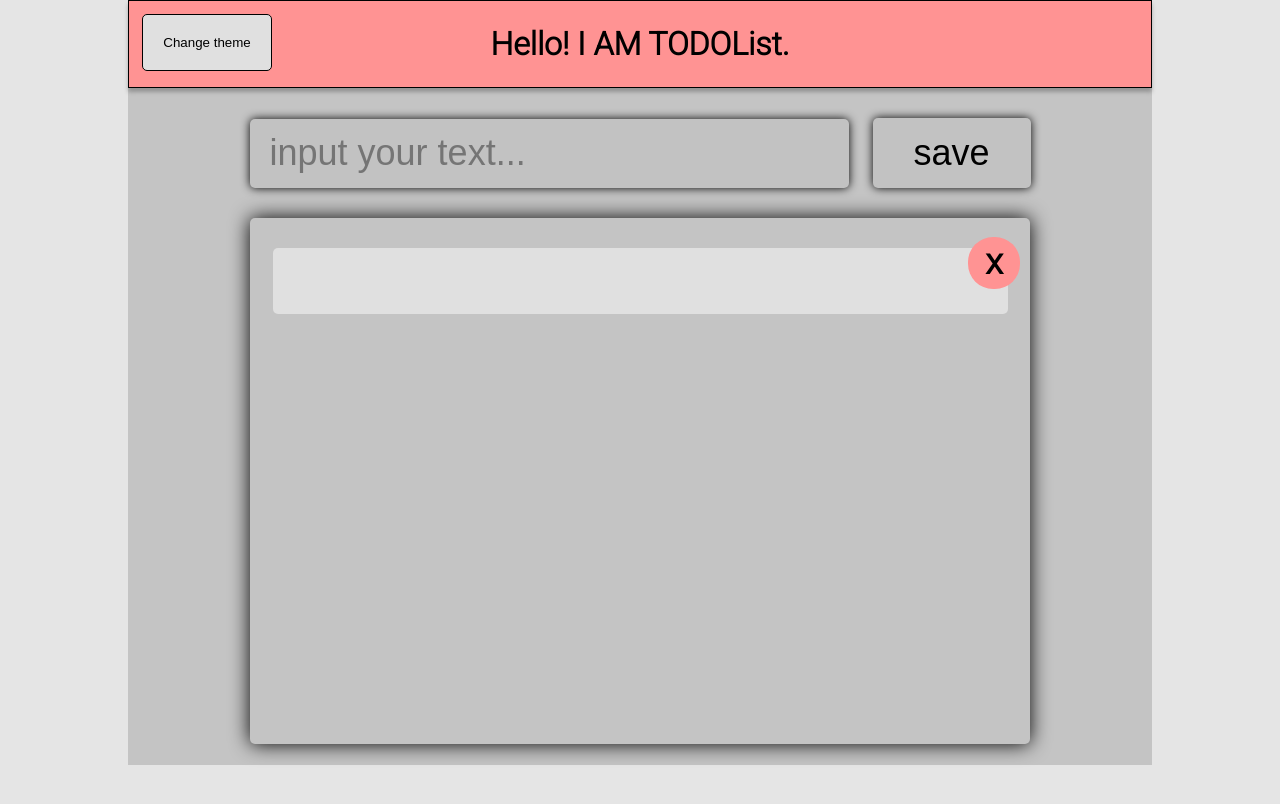
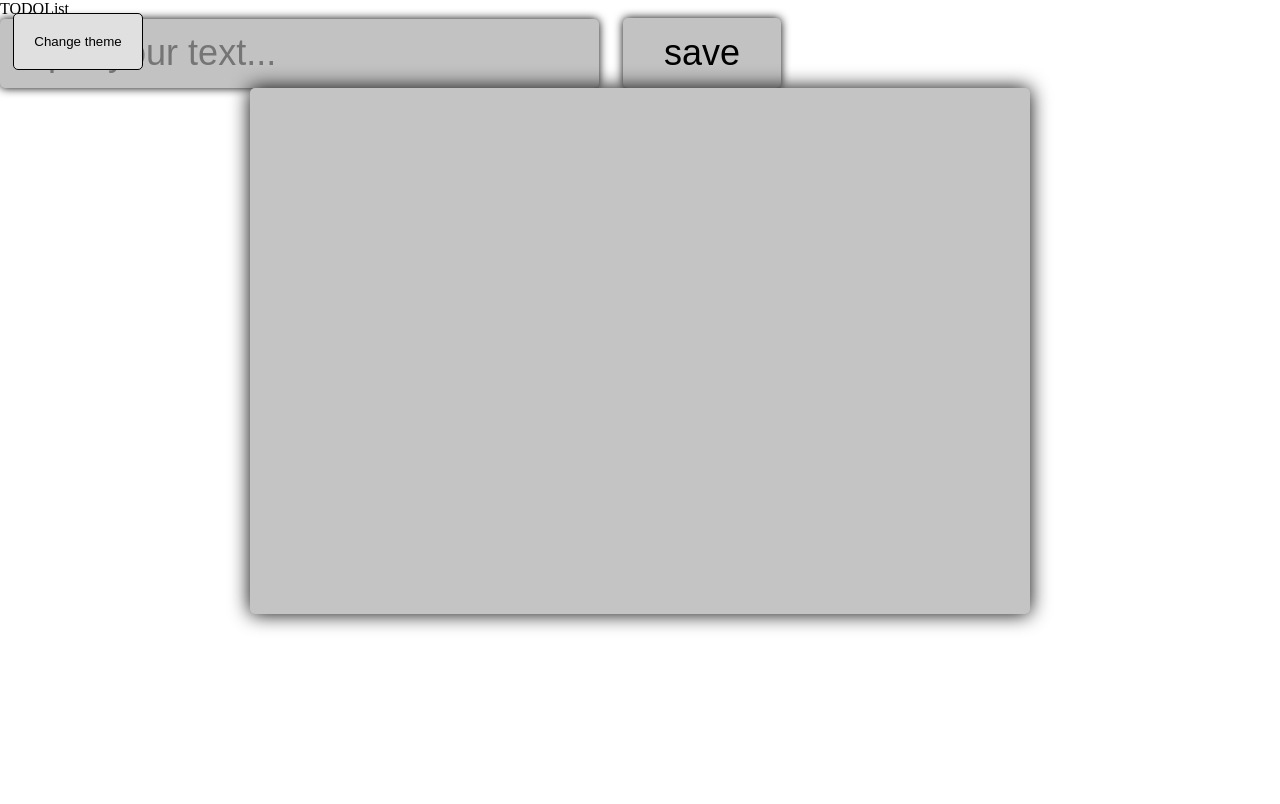
Before and after one commit to AnastasiaGaishun/todo_list, a plain HTML site: page index.html in a window 1280 px wide. Drawn offline with nearby package versions, Linux system fonts and the light colour scheme.

Commit message:
Update index.html

```diff
--- a/index.html
+++ b/index.html
@@ -2,27 +2,26 @@
 <html>
 	<head>
 		<meta charset="utf-8">
+		<title>todo</title>
+		<meta name="viewport" content="width-device-width, initial-scale=1">
 		<link rel="stylesheet" href="style.css">
 		<link href="https://fonts.googleapis.com/css2?family=Roboto:wght@100;300&display=swap" rel="stylesheet">
 	</head>
 	<body class="page light-theme">
-		<div class="wrap">
-			<div class="content">
-				<header>
-					<h1>Hello! I AM TODOList.</h1>
-					<button class="theme-button" type="button">Change theme</button>
-				</header>
-				<div class="input">
-					<input class="todo-input" type="text" placeholder="  input your text...">
-					<button class="btn btn-submit">save</button>
-				</div>
-				<div class="list-items">
-					<div class="item"><p></p></div>
-					<button class="btn-rem"><p>x</p></button>
-				</div>
+		<div class="wrapper">
+			<div class="header">
+				<div class="title">TODOList</div>
+				<button class="theme-button" type="button">Change theme</button>
+			</div>
+			<div class="form">
+				<input class="todo-input" type="text" placeholder="  input your text...">
+				<button class="btn btn-submit">save</button>
+			</div>
+			<div class="list-items">
+
 			</div>
 		</div>
-		<script src="https://code.jquery.com/jquery-3.5.0.js"></script>
+		<script src="theme.js"></script>
 		<script src="script.js"></script>
 	</body>
 </html>
```
